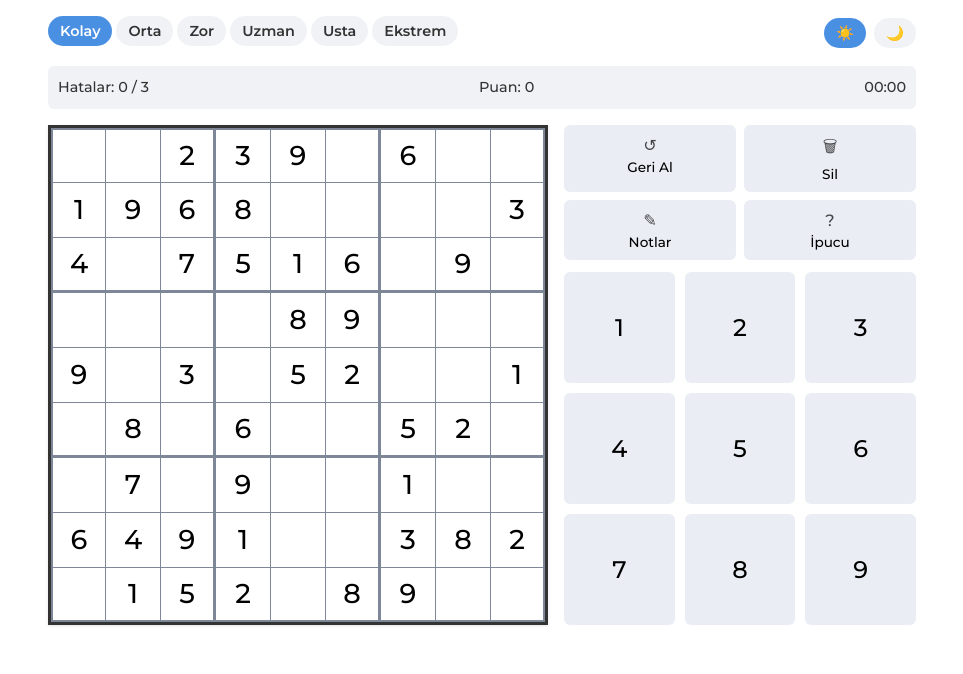
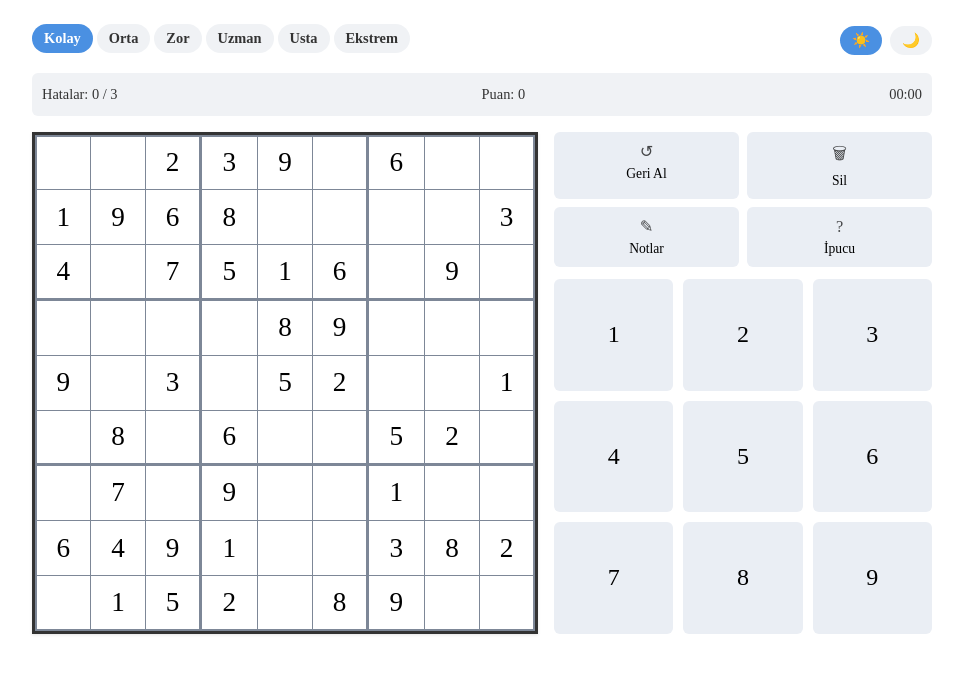
Before and after one commit to servet-yilmaz/sudoku, a plain HTML site: page index.html in a window 1280 px wide. Shown: the whole page, without its empty margins (158-1121 px from the left). Drawn offline with Linux system fonts and the light colour scheme.

Commit message:
Update index-D9qsKbKu.css

```diff
--- a/assets/index-D9qsKbKu.css
+++ b/assets/index-D9qsKbKu.css
@@ -1,11 +1,11 @@
-@import"https://fonts.googleapis.com/css2?family=Montserrat:ital,wght@0,100..900;1,100..900&display=swap";:root {
+@import url('https://fonts.googleapis.com/css2?family=Noto+Serif+Hentaigana:wght@200..900&display=swap');
     --primary-color: #4a90e2;
     --secondary-color: #3d7bc7;
     --background-color: #ffffff;
     --text-color: #333333;
     --border-color: #e0e0e0;
     --gray-bg: #f0f2f5;
-    font-family: -apple-system,BlinkMacSystemFont,Segoe UI,Roboto,sans-serif;
+    font-family: 'Noto Serif Hentaigana';
     line-height: 1.5;
     font-weight: 400;
     font-size: 16px;
@@ -20,7 +20,7 @@
 }
 
 body {
-    font-family: -apple-system,BlinkMacSystemFont,Segoe UI,Roboto,sans-serif;
+    font-family: 'Noto Serif Hentaigana';
     background-color: var(--background-color);
     color: var(--text-color);
     line-height: 1.6;
@@ -42,7 +42,7 @@ h1 {
 }
 
 button {
-    font-family: inherit;
+    font-family: 'Noto Serif Hentaigana';
     border: none;
     outline: none;
     cursor: pointer;
@@ -97,7 +97,7 @@ button:focus {
 body {
     background-color: var(--background-color);
     color: var(--text-color);
-    font-family: 'Montserrat';
+    font-family: 'Noto Serif Hentaigana';
     font-weight: 500;
 }
 
```
